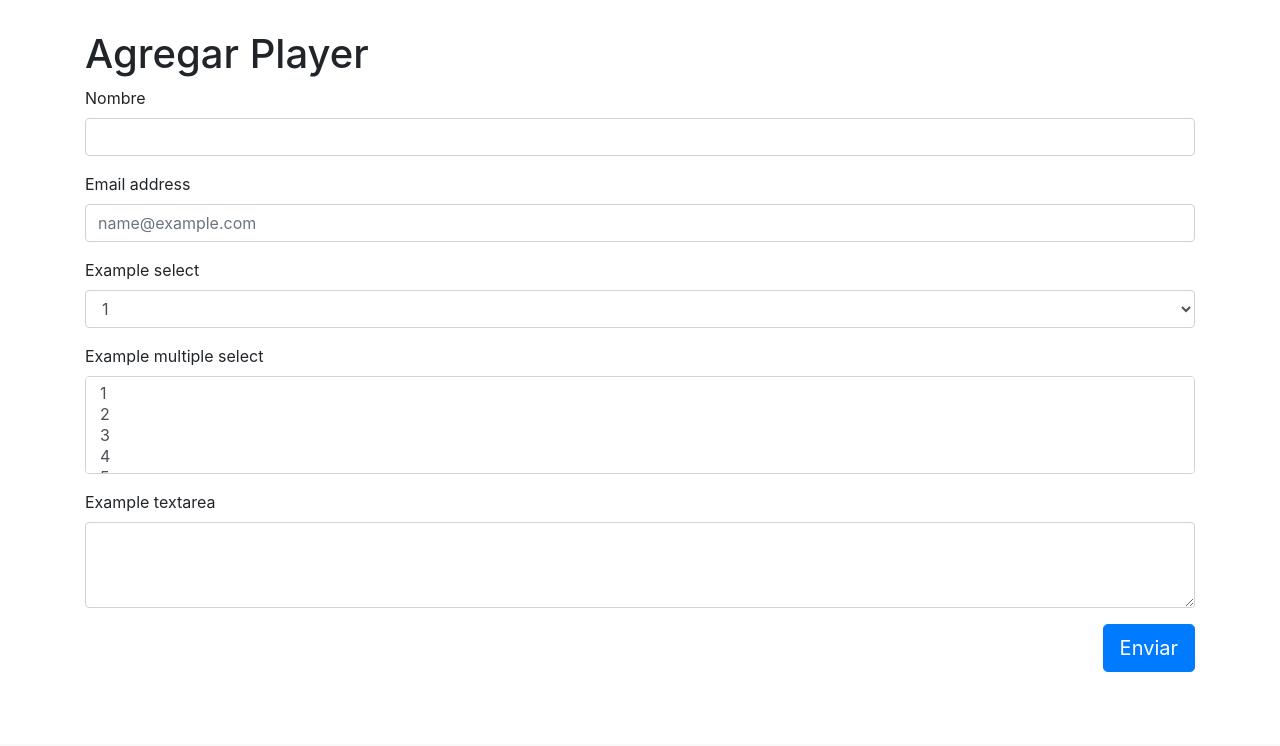
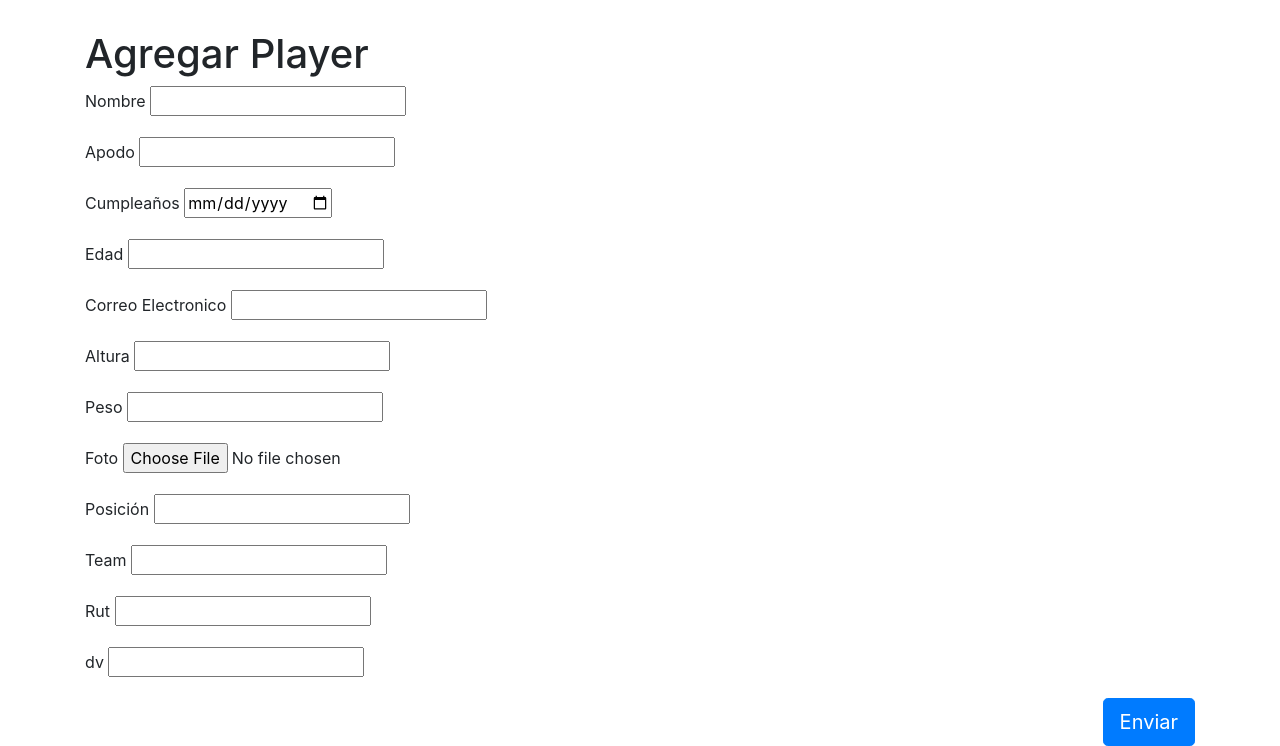
Before and after one commit to rygounab/Tarea2, a Django app: template basket/templates/player/agregar.html in a window 1280 px wide. Shown: the part 56-802 px from the top of the page. Before the commit the page ends 728 px from the top, so only its background shows below. Run offline with Django 3.2, Linux system fonts and the light colour scheme; the template is opened without the code that fills it, so the values that code supplies are empty, except form fields; tables that the repository leaves empty hold one stand-in row (values such as "Sample post"); form fields are guessed from the names that the template uses; some libraries are stand-ins or nearby versions.

Commit message:
V1.1 ; lista y agregar (con forms.py)

```diff
--- a/basket/templates/player/agregar.html
+++ b/basket/templates/player/agregar.html
@@ -34,6 +34,9 @@
 
       </div>
     </nav>
+
+    <form method="post">
+      {% csrf_token %}
     <div class="container">
 
         <div class="row">
@@ -42,42 +45,61 @@
                 <form>
                 <div class="form-group">
                   <label for="exampleFormControlInput1">Nombre</label>
-                  <input type="email" class="form-control" id="exampleFormControlInput1" placeholder="">
+                  {{form.name}}
                 </div>
                 <div class="form-group">
-                    <label for="exampleFormControlInput1">Email address</label>
-                    <input type="email" class="form-control" id="exampleFormControlInput1" placeholder="name@example.com">
+                  <label for="exampleFormControlInput1">Apodo</label>
+                  {{form.nickname}}
                 </div>
                 <div class="form-group">
-                    <label for="exampleFormControlSelect1">Example select</label>
-                    <select class="form-control" id="exampleFormControlSelect1">
-                      <option>1</option>
-                      <option>2</option>
-                      <option>3</option>
-                      <option>4</option>
-                      <option>5</option>
-                    </select>
+                  <label for="exampleFormControlInput1">Cumpleaños</label>
+                  {{form.birthday}}
                 </div>
                 <div class="form-group">
-                    <label for="exampleFormControlSelect2">Example multiple select</label>
-                    <select multiple class="form-control" id="exampleFormControlSelect2">
-                      <option>1</option>
-                      <option>2</option>
-                      <option>3</option>
-                      <option>4</option>
-                      <option>5</option>
-                    </select>
+                  <label for="exampleFormControlInput1">Edad</label>
+                  {{form.age}}
                 </div>
                 <div class="form-group">
-                    <label for="exampleFormControlTextarea1">Example textarea</label>
-                    <textarea class="form-control" id="exampleFormControlTextarea1" rows="3"></textarea>
+                  <label for="exampleFormControlInput1">Correo Electronico</label>
+                  {{form.email}}
                 </div>
+                <div class="form-group">
+                  <label for="exampleFormControlInput1">Altura</label>
+                  {{form.height}}
+                </div>
+                <div class="form-group">
+                  <label for="exampleFormControlInput1">Peso</label>
+                  {{form.weight}}
+                </div>
+                <div class="form-group">
+                  <label for="exampleFormControlInput1">Foto</label>
+                  {{form.picture}}
+                </div>
+                <div class="form-group">
+                  <label for="exampleFormControlInput1">Posición</label>
+                  {{form.position}}
+                </div>
+                <div class="form-group">
+                  <label for="exampleFormControlInput1">Team</label>
+                  {{form.team}}
+                </div>
+                <div class="form-group">
+                  <label for="exampleFormControlInput1">Rut</label>
+                  {{form.rut}}
+                </div>
+                <div class="form-group">
+                  <label for="exampleFormControlInput1">dv</label>
+                  {{form.dv}}
+                </div>
+
                 </form>
+
                 <input type="submit" value="Enviar" class="btn btn-primary float-right btn-lg">
             </div>
 
         </div>
     </div>
+  </form>
 
     <!-- Optional JavaScript -->
     <!-- jQuery first, then Popper.js, then Bootstrap JS -->
```
Also changed, not shown: basket/views.py (+16 -3 lines), db.sqlite3. Lines whose indentation alone changed are shown as unchanged.
